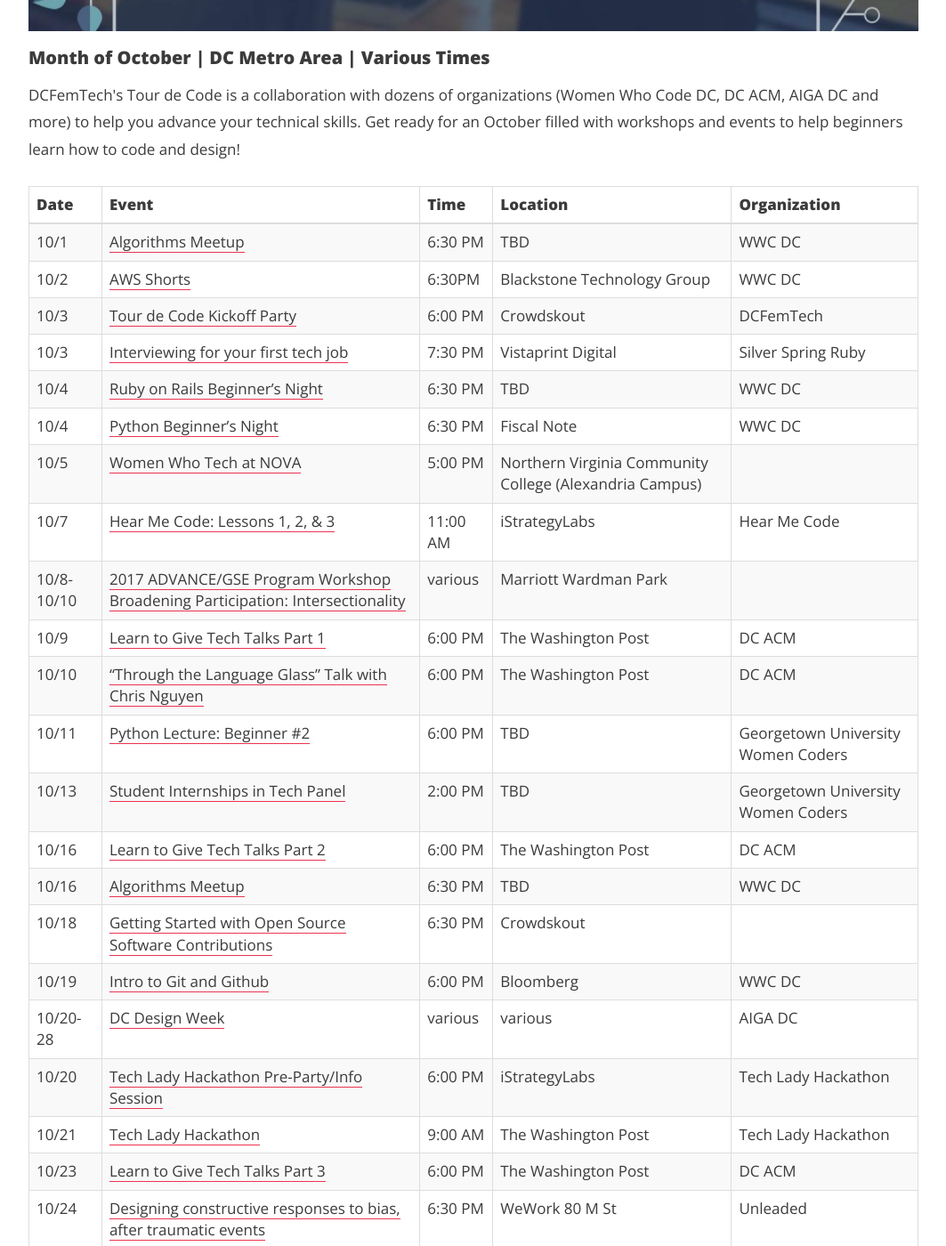
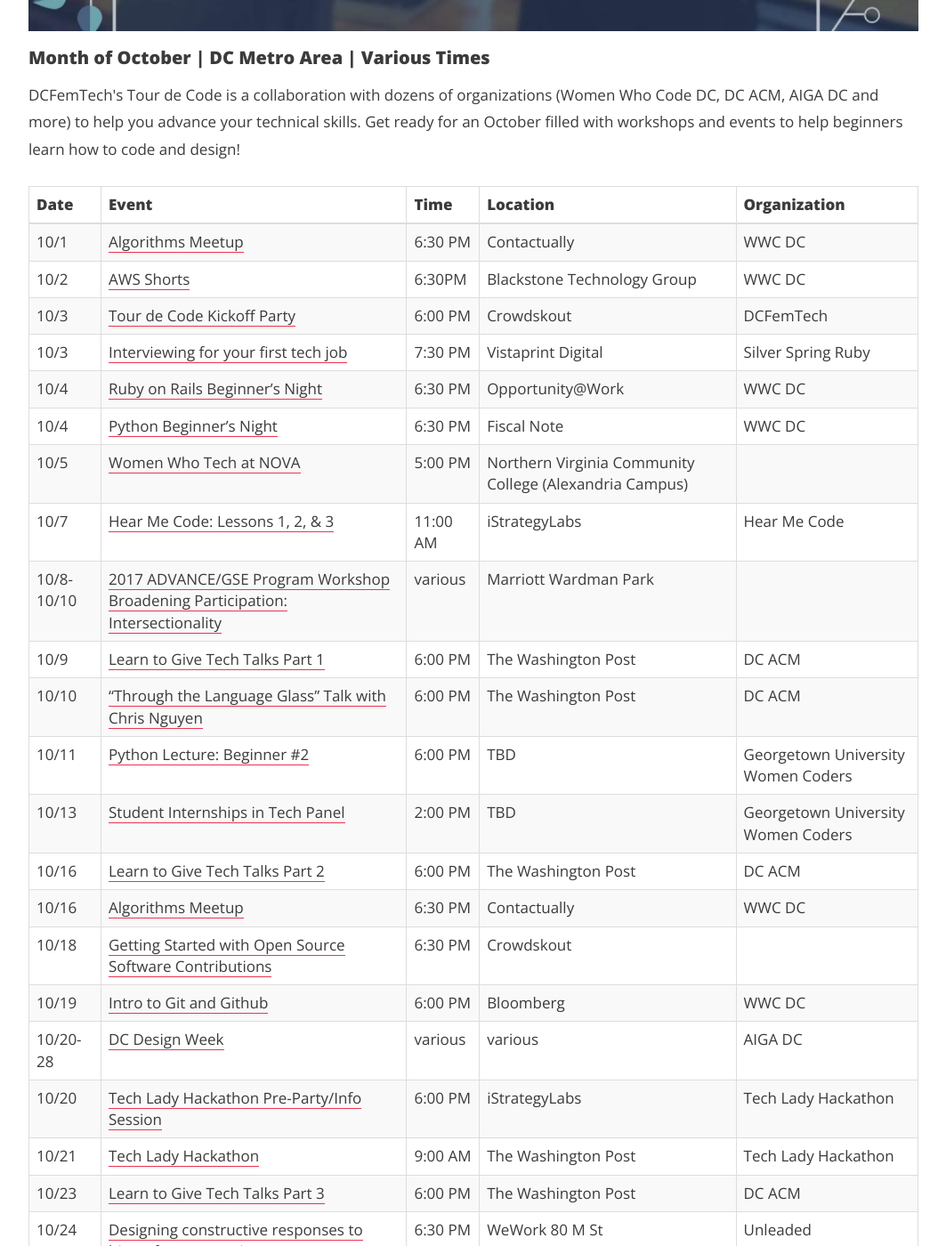
Before and after one commit to dcfemtech/dcfemtech.github.io, a Jekyll site: the page built from _events/tourdecode-2017.markdown, in a window 1280 px wide and 1400 px high, scrolled down 499 px. Shown: the whole window at 89% size, without its empty margins (108-1171 px from the left). Built offline with Jekyll 4.4.1, drawn with Linux system fonts in a browser that asks for light colours.

Commit message:
update tdc calendar

```diff
--- a/_events/tourdecode-2017.markdown
+++ b/_events/tourdecode-2017.markdown
@@ -21,11 +21,11 @@
 
 | Date |  Event | Time    | Location | Organization |
 |------|--------|---------|----------|--------------|
-| 10/1 | [Algorithms Meetup]() | 6:30 PM | TBD | WWC DC |
+| 10/1 | [Algorithms Meetup]() | 6:30 PM | Contactually | WWC DC |
 | 10/2 | [AWS Shorts](https://www.meetup.com/Women-Who-Code-DC/events/243174051/) | 6:30PM | Blackstone Technology Group | WWC DC |
 | 10/3 | [Tour de Code Kickoff Party](https://tourdecodekickoff2017.splashthat.com/) | 6:00 PM | Crowdskout | DCFemTech |
 | 10/3 | [Interviewing for your first tech job](https://www.meetup.com/United-Silver-Spring-Ruby/events/240639085/) | 7:30 PM | Vistaprint Digital | Silver Spring Ruby |
-| 10/4 | [Ruby on Rails Beginner's Night](https://www.meetup.com/Women-Who-Code-DC/events/243473675/) | 6:30 PM | TBD | WWC DC |
+| 10/4 | [Ruby on Rails Beginner's Night](https://www.meetup.com/Women-Who-Code-DC/events/243473675/) | 6:30 PM | Opportunity@Work | WWC DC |
 | 10/4 | [Python Beginner's Night](https://www.meetup.com/Women-Who-Code-DC/events/243300343/) | 6:30 PM | Fiscal Note | WWC DC |
 | 10/5 | [Women Who Tech at NOVA]() | 5:00 PM | Northern Virginia Community College (Alexandria Campus) |
 | 10/7 | [Hear Me Code: Lessons 1, 2, & 3](https://hearmecode.com/) | 11:00 AM | iStrategyLabs | Hear Me Code |
@@ -35,7 +35,7 @@
 | 10/11 | [Python Lecture: Beginner #2](http://guwecode.georgetown.domains/event/python-lecture-beginner-2/) | 6:00 PM | TBD | Georgetown University Women Coders |
 | 10/13 | [Student Internships in Tech Panel](http://guwecode.georgetown.domains/event/student-internships-in-tech-panel/) | 2:00 PM | TBD | Georgetown University Women Coders |
 | 10/16 | [Learn to Give Tech Talks Part 2](https://www.meetup.com/ACM-DC/events/242954241/) | 6:00 PM | The Washington Post | DC ACM |
-| 10/16 | [Algorithms Meetup]() | 6:30 PM | TBD | WWC DC |
+| 10/16 | [Algorithms Meetup]() | 6:30 PM | Contactually | WWC DC |
 | 10/18 | [Getting Started with Open Source Software Contributions](http://go.crowdskout.com/dcfemtech-tour-de-code-session-getting-started-with-open-source-software-contributions) | 6:30 PM | Crowdskout |
 | 10/19 | [Intro to Git and Github]() | 6:00 PM | Bloomberg | WWC DC |
 | 10/20-28 | [DC Design Week](http://www.dcdesignweek.org/) | various | various | AIGA DC
```
